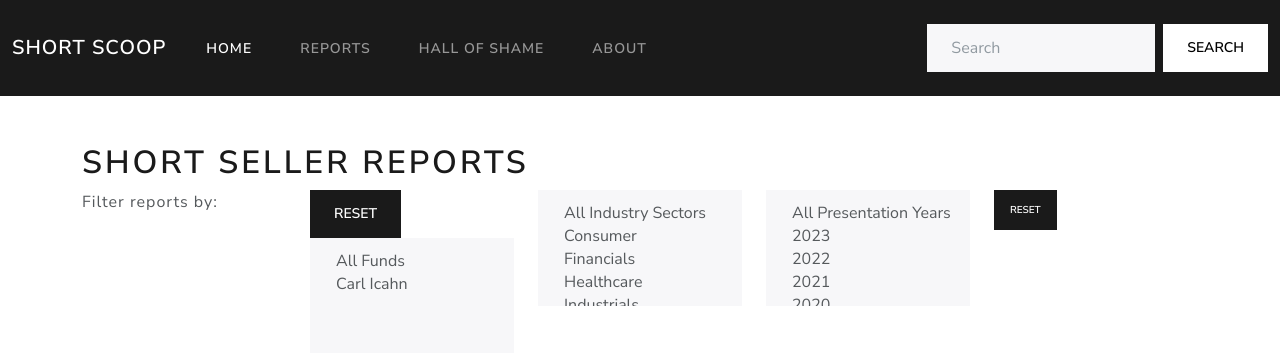
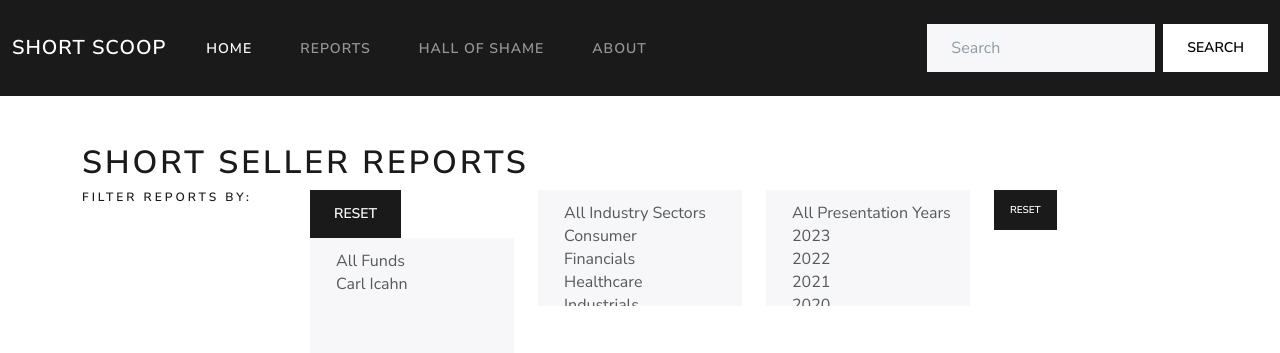
Before and after one commit to bigshort9988/bigshort, a Jekyll site: the page built from _pages/reports.html, in a window 1280 px wide. Shown: the top 353 px of the page. Built offline with Jekyll 4.4.1, drawn with Linux system fonts in a browser that asks for light colours.

```diff
--- a/_pages/reports.html
+++ b/_pages/reports.html
@@ -9,7 +9,7 @@ layout: default
 <form>
     <div class="row">
         <div class="col">
-            <h8>Filter reports by:</h8>
+            <h6>Filter reports by:</h6>
         </div>
         <div class="col">
             <fieldset data-filter-group="" class="">
```
